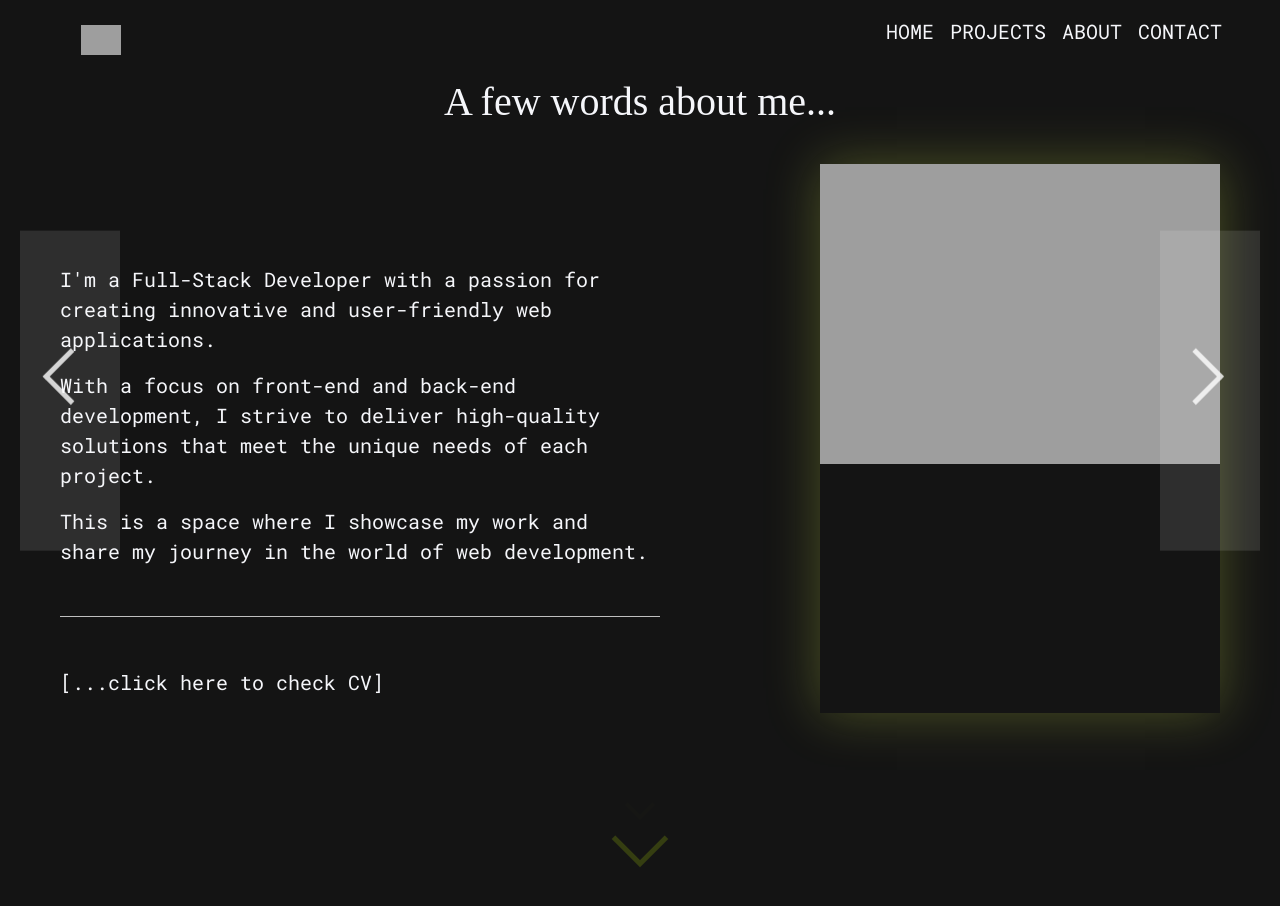
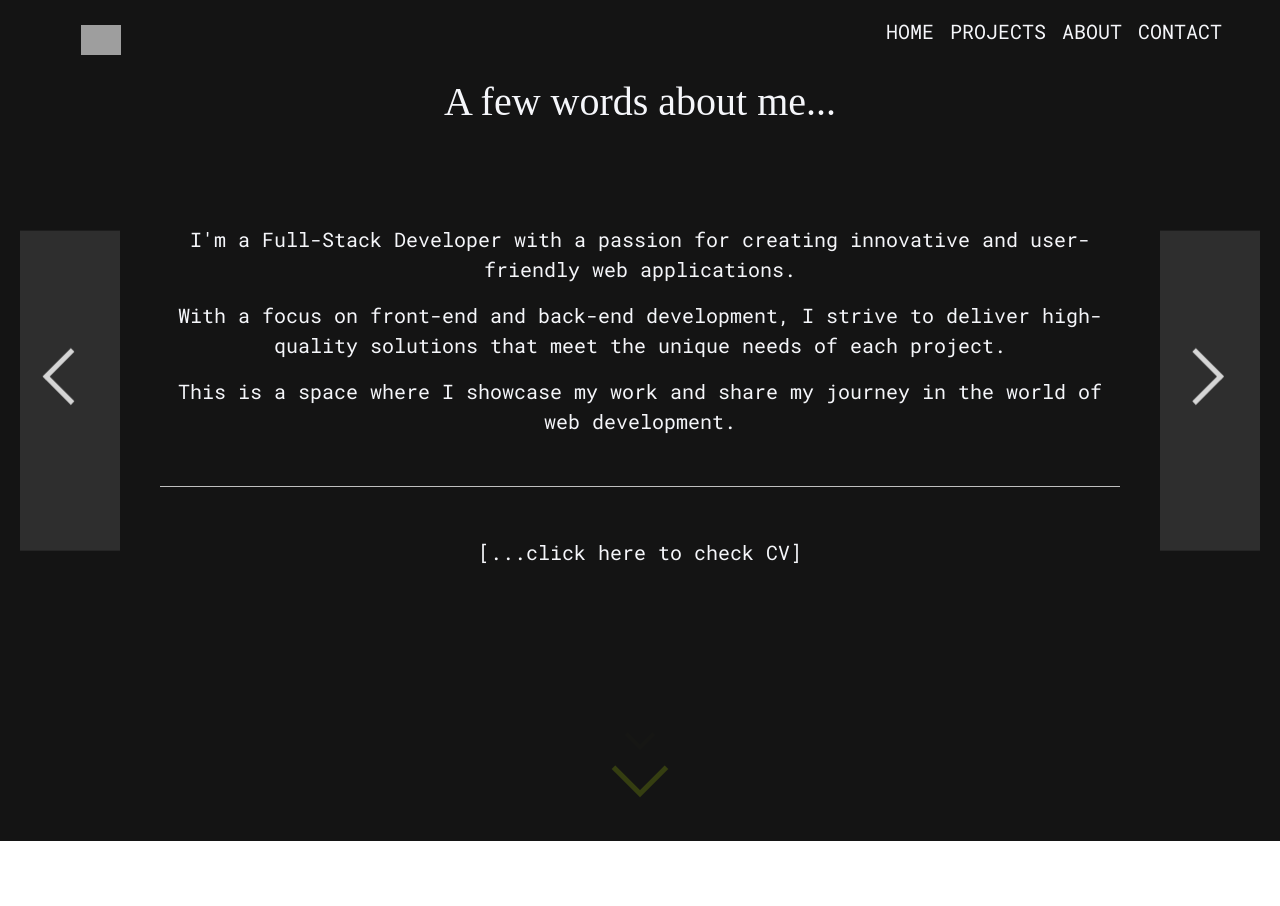
Before and after one commit to OlhaOvcharenko/Portfolio, a React (Create React App) app in the folder client/: page /about in a window 1280 px wide. Shown: the top 906 px of the page. After the commit the page ends 841 px from the top, so only its background shows below. Built offline with nearby package versions, Linux system fonts and the light colour scheme; no server answers; grey boxes are pictures that could not be loaded; a web font is replaced by a local one.

Commit message:
change About.js by deleting portfolio img and modifing styles for text

```diff
--- a/client/src/components/Pages/About/About.js
+++ b/client/src/components/Pages/About/About.js
@@ -6,7 +6,7 @@ import styles from "../About/About.module.scss";
 
 
 const About = () => {
-    const profileImageUrl = `${IMAGES_URL}/profile_photo.jpg`;
+
     return (
       <PageContainer>
         <h1>A few words about me...</h1>
@@ -23,9 +23,6 @@ const About = () => {
                 <p>[...click here to check CV]</p>
             </div>
           </div>
-          <div className={styles.photoBox}>
-            <img src={profileImageUrl} alt="Brand Logo" />
-          </div>
         </div>
       </PageContainer>
     );
--- a/client/src/components/Pages/About/About.module.scss
+++ b/client/src/components/Pages/About/About.module.scss
@@ -2,36 +2,18 @@
 
 .aboutBox {
   display: flex;
-  flex-wrap: wrap;
-  flex-direction: row;
-  justify-content: space-between;
-  margin: 30px 0;
-  gap: 10rem;
-}
-
-.photoBox {
-  width: 400px;
-  overflow: hidden;
-  box-shadow: 0 0 50px rgba(203, 221, 72, 0.3);
-}
-
-.photoBox img {
-  width: 100%;
-  height: auto;
-  object-fit: cover;
-  display: block;
+  margin: 10px 0px;
+  text-align: center;
 }
 
 .infoBox{
-  flex: 1;
-  padding-top: 100px;
-  width: 600px;
+  padding: 5rem 10rem;
 }
 
 .textBox::after {
   content: '';
   display: block;
-  width: 600px;
+  width: 100%;
   height: 1px;
   background-color: $color-bright;
   margin-top: 50px;
```
